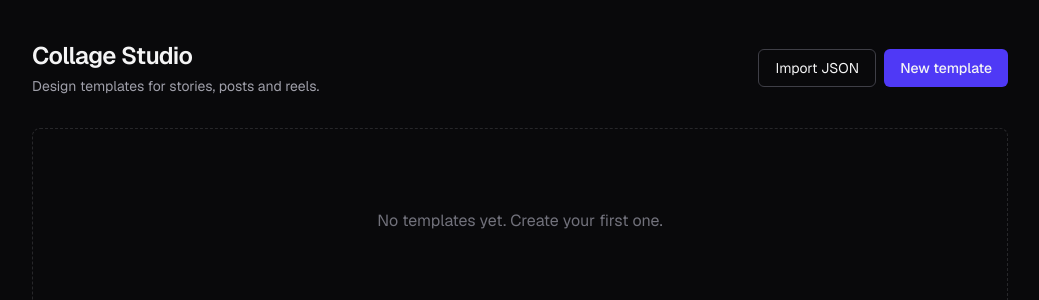
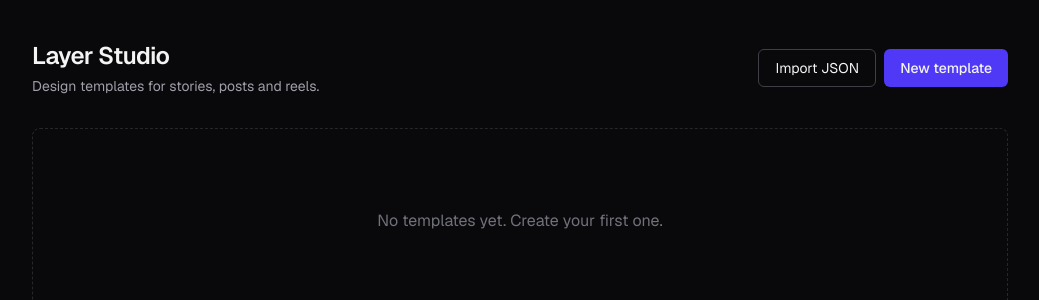
Before and after one commit to igorsoares0/collageweb, a Next.js app: page / in a window 1280 px wide. Shown: the top 300 px of the page, without its empty margins (120-1159 px from the left). Built offline with nearby package versions, Linux system fonts and the light colour scheme.

Commit message:
change webapp name

```diff
--- a/app/layout.tsx
+++ b/app/layout.tsx
@@ -13,7 +13,7 @@ const geistMono = Geist_Mono({
 });
 
 export const metadata: Metadata = {
-  title: "Collage Studio",
+  title: "Layer Studio",
   description: "Visual template editor for social media content",
 };
 
--- a/components/home/TemplateList.tsx
+++ b/components/home/TemplateList.tsx
@@ -76,7 +76,7 @@ export default function TemplateList() {
         <header className="flex items-center justify-between mb-8">
           <div>
             <h1 className="text-2xl font-semibold tracking-tight">
-              Collage Studio
+              Layer Studio
             </h1>
             <p className="text-sm text-zinc-400 mt-1">
               Design templates for stories, posts and reels.
--- a/proxy.ts
+++ b/proxy.ts
@@ -63,7 +63,7 @@ export function proxy(request: NextRequest) {
     // Prompts the browser's native login dialog; it then re-sends the
     // credentials on every same-origin request, editor saves included.
     headers: {
-      "WWW-Authenticate": 'Basic realm="Collage Studio editor", charset="UTF-8"',
+      "WWW-Authenticate": 'Basic realm="Layer editor", charset="UTF-8"',
     },
   });
 }
```
